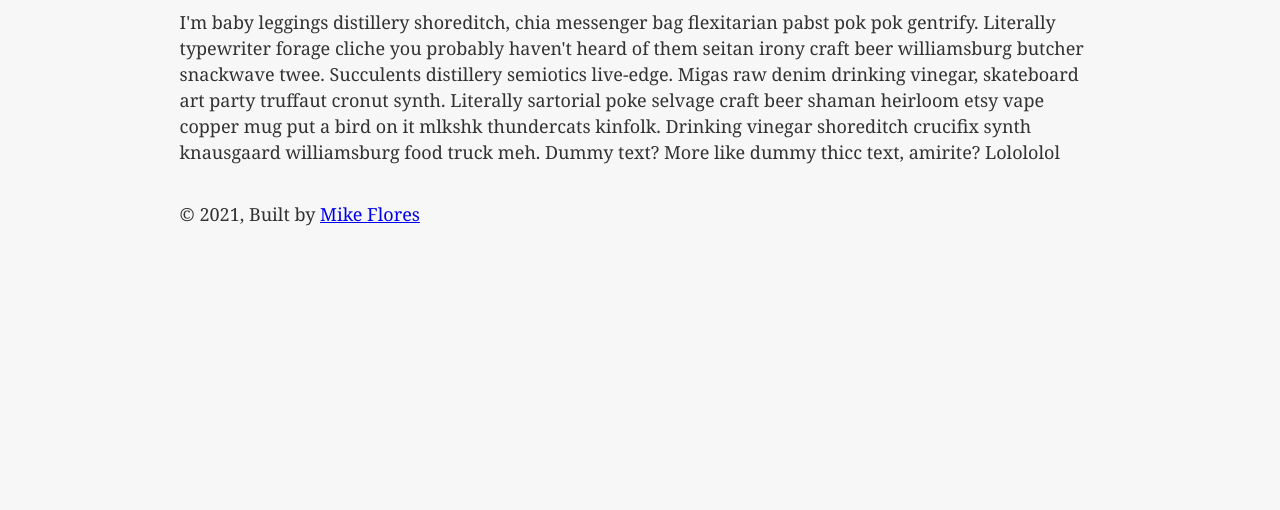
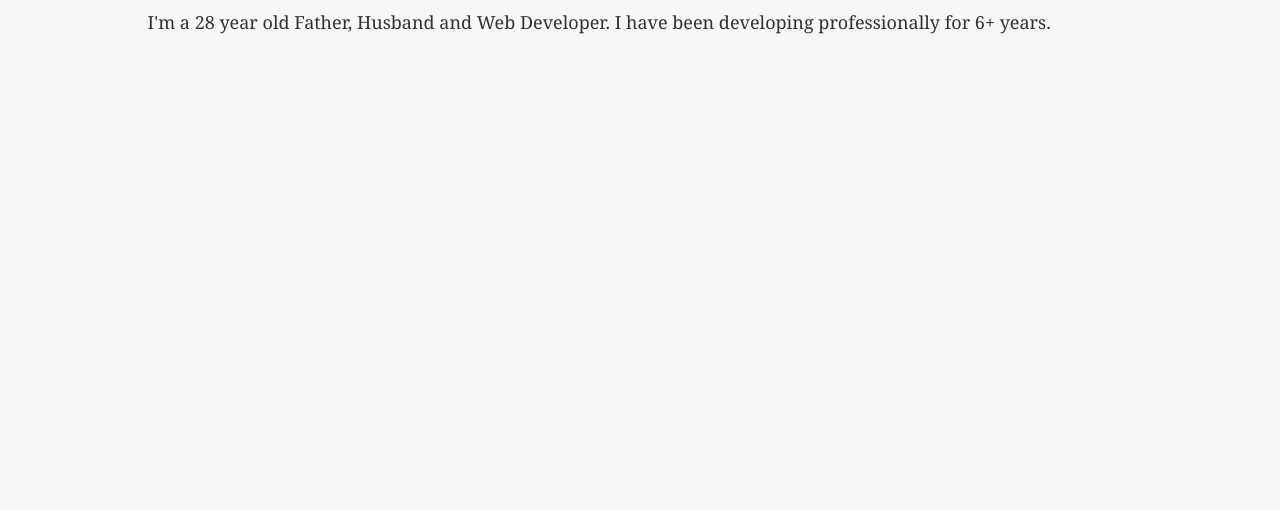
Before and after one commit to mikeyf06/personal-site, a Gatsby site: page /about in a window 1280 px wide. Shown: the part 290-800 px from the top of the page. Built offline with nearby package versions, Linux system fonts and the light colour scheme; Gatsby itself is replaced by a stand-in of ours.

Commit message:
Checking in some stuff
Created a couple new components, adjusted a few things, added some comments, and beginning to plan layout for the few pages

```diff
--- a/gatsby-config.js
+++ b/gatsby-config.js
@@ -25,7 +25,7 @@ module.exports = {
         background_color: `#663399`,
         theme_color: `#663399`,
         display: `minimal-ui`,
-        icon: `src/images/MF-logo-v1.png`, // This path is relative to the root of the site.
+        icon: `src/images/MF-logo-v1-white-outline.png`, // This path is relative to the root of the site.
       },
     },
     // this (optional) plugin enables Progressive Web App + Offline functionality
--- a/src/components/layout.js
+++ b/src/components/layout.js
@@ -8,9 +8,16 @@
 import React from "react"
 import PropTypes from "prop-types"
 import { useStaticQuery, graphql } from "gatsby"
+import styled from "styled-components"
 
 import Header from "./header"
 import "./layout.css"
+
+const MainWrapper = styled.div`
+  margin: 0 auto;
+  max-width: 80%;
+  padding: 0 1.0875rem 1.45rem;
+`;
 
 const Layout = ({ children }) => {
   const data = useStaticQuery(graphql`
@@ -26,24 +33,9 @@ const Layout = ({ children }) => {
   return (
     <>
       <Header siteTitle={data.site.siteMetadata?.title || `Title`} />
-      <div
-        style={{
-          margin: `0 auto`,
-          maxWidth: 960,
-          padding: `0 1.0875rem 1.45rem`,
-        }}
-      >
+      <MainWrapper>
         <main>{children}</main>
-        <footer
-          style={{
-            marginTop: `2rem`,
-          }}
-        >
-          © {new Date().getFullYear()}, Built by
-          {` `}
-          <a href="/">Mike Flores</a>
-        </footer>
-      </div>
+      </MainWrapper>
     </>
   )
 }
--- a/src/pages/about.js
+++ b/src/pages/about.js
@@ -11,19 +11,13 @@ export default class about extends Component {
             <Layout>
                 <SEO title="About"/>
             <div>
-                <h1>About</h1>
+                <h1>About Me</h1>
                 <p>
-                I'm baby leggings distillery shoreditch, chia messenger bag flexitarian pabst pok pok gentrify.
-                Literally typewriter forage cliche you probably haven't heard of them seitan irony craft beer williamsburg butcher snackwave twee.
-                Succulents distillery semiotics live-edge. Migas raw denim drinking vinegar, skateboard art party truffaut cronut synth.
-                Literally sartorial poke selvage craft beer shaman heirloom etsy vape copper mug put a bird on it mlkshk thundercats kinfolk.
-                Drinking vinegar shoreditch crucifix synth knausgaard williamsburg food truck meh.
+                I'm a 28 year old Father, Husband and Web Developer. I have been developing professionally for 6+ years. </p>
 
-                Dummy text? More like dummy thicc text, amirite? Lolololol
-                </p>
+
             </div>
             </Layout>
-
         )
     }
 }
```
Also changed, not shown: src/components/layout.css (+13 -0 lines), src/components/techpics.js (added, +11 -0 lines), src/pages/index.js (+17 -4 lines).
